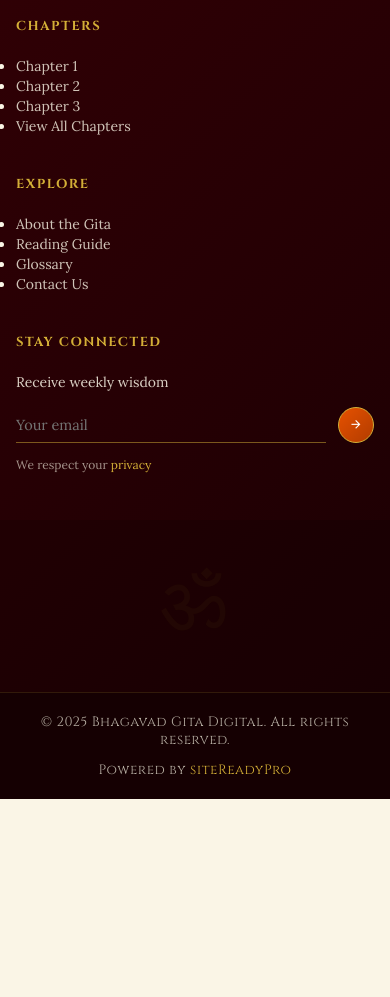
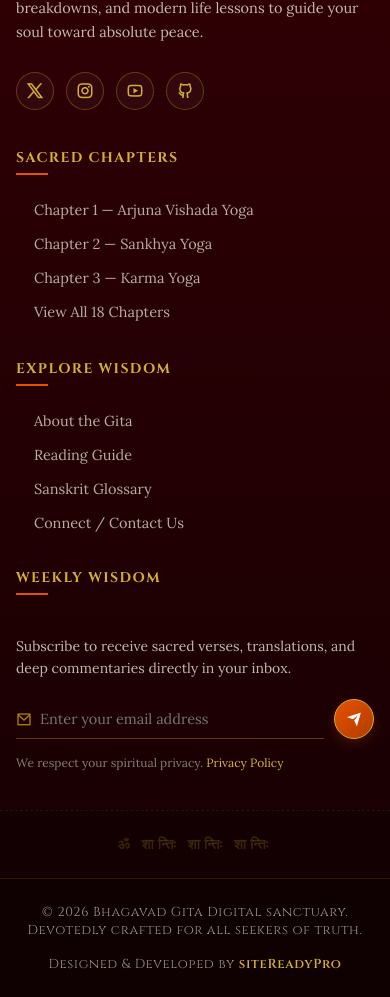
Before and after one commit to grchetan/bhagwat-gita, a React (Vite) app: page / in a window 390 px wide. Shown: the part 3099-4096 px from the top of the page. Before the commit the page ends 3898 px from the top, so only its background shows below. Built offline with nearby package versions, Linux system fonts and the light colour scheme; a web font is replaced by a local one.

Commit message:
feat: design highly premium, responsive footer with dynamic year support

```diff
--- a/src/components/layout/Footer.tsx
+++ b/src/components/layout/Footer.tsx
@@ -2,100 +2,146 @@ import { Link } from "react-router-dom";
 import "../../styles/footer.css";
 
 const Footer = () => {
+  const currentYear = new Date().getFullYear();
+
   const quickLinks = [
-    { name: "Chapter 1", path: "/chapter/1" },
-    { name: "Chapter 2", path: "/chapter/2" },
-    { name: "Chapter 3", path: "/chapter/3" },
-    { name: "View All Chapters", path: "/chapters" },
+    { name: "Chapter 1 — Arjuna Vishada Yoga", path: "/chapter/1" },
+    { name: "Chapter 2 — Sankhya Yoga", path: "/chapter/2" },
+    { name: "Chapter 3 — Karma Yoga", path: "/chapter/3" },
+    { name: "View All 18 Chapters", path: "/chapters" },
   ];
 
   const resources = [
     { name: "About the Gita", path: "/about" },
     { name: "Reading Guide", path: "/guide" },
-    { name: "Glossary", path: "/glossary" },
-    { name: "Contact Us", path: "/contact" },
+    { name: "Sanskrit Glossary", path: "/glossary" },
+    { name: "Connect / Contact Us", path: "/contact" },
+  ];
+
+  const socialLinks = [
+    { icon: "ri-twitter-x-line", url: "https://twitter.com", label: "Twitter" },
+    { icon: "ri-instagram-line", url: "https://instagram.com", label: "Instagram" },
+    { icon: "ri-youtube-line", url: "https://youtube.com", label: "YouTube" },
+    { icon: "ri-github-line", url: "https://github.com/grchetan/bhagwat-gita", label: "GitHub" },
   ];
 
   return (
     <footer className="footer">
+      {/* Sacred Top Accent Border */}
+      <div className="footer-top-accent"></div>
+
       {/* Main Content */}
       <div className="footer-container">
         <div className="footer-grid">
-          {/* Brand */}
+          {/* Brand & Mission Column */}
           <div className="footer-brand">
             <div className="brand-header">
               <img
                 src="https://public.readdy.ai/ai/img_res/e8eb0435-7826-446b-80f5-0fa0e2da0efa.png"
                 alt="Bhagavad Gita Logo"
+                className="footer-logo"
               />
               <span>Bhagavad Gita</span>
             </div>
-            <p>
-              A digital sanctuary for exploring the timeless wisdom of the Gita.
-              Discover profound teachings that guide the soul toward
-              enlightenment.
+            <p className="brand-description">
+              A digital sanctuary dedicated to preserving and exploring the eternal wisdom of the Gita.
+              Discover profound Sanskrit shlokas, word-by-word breakdowns, and modern life lessons
+              to guide your soul toward absolute peace.
             </p>
+            {/* Social Links */}
+            <div className="social-links-container">
+              {socialLinks.map((social) => (
+                <a
+                  key={social.label}
+                  href={social.url}
+                  target="_blank"
+                  rel="noopener noreferrer"
+                  className="social-icon-btn"
+                  aria-label={social.label}
+                >
+                  <i className={social.icon}></i>
+                </a>
+              ))}
+            </div>
           </div>
 
-          {/* Chapters */}
-          <div>
-            <h3 className="footer-title">Chapters</h3>
-            <ul>
+          {/* Chapters Quick Links */}
+          <div className="footer-column">
+            <h3 className="footer-title">Sacred Chapters</h3>
+            <ul className="footer-links-list">
               {quickLinks.map((link) => (
-                <li key={link.name}>
+                <li key={link.name} className="footer-link-item">
                   <Link to={link.path} className="footer-link">
-                    {link.name}
-                    <i className="ri-arrow-right-line"></i>
+                    <i className="ri-arrow-right-s-line link-chevron"></i>
+                    <span>{link.name}</span>
                   </Link>
                 </li>
               ))}
             </ul>
           </div>
 
-          {/* Resources */}
-          <div>
-            <h3 className="footer-title">Explore</h3>
-            <ul>
+          {/* Resources & Info Column */}
+          <div className="footer-column">
+            <h3 className="footer-title">Explore Wisdom</h3>
+            <ul className="footer-links-list">
               {resources.map((link) => (
-                <li key={link.name}>
+                <li key={link.name} className="footer-link-item">
                   <Link to={link.path} className="footer-link">
-                    {link.name}
-                    <i className="ri-arrow-right-line"></i>
+                    <i className="ri-arrow-right-s-line link-chevron"></i>
+                    <span>{link.name}</span>
                   </Link>
                 </li>
               ))}
             </ul>
           </div>
 
-          {/* Newsletter */}
-          <div>
-            <h3 className="footer-title">Stay Connected</h3>
-            <p className="footer-text">Receive weekly wisdom</p>
-            <div className="newsletter">
-              <input type="email" placeholder="Your email" />
-              <button>
-                <i className="ri-arrow-right-line"></i>
+          {/* Newsletter Column */}
+          <div className="footer-column newsletter-column">
+            <h3 className="footer-title">Weekly Wisdom</h3>
+            <p className="newsletter-text">
+              Subscribe to receive sacred verses, translations, and deep commentaries directly in your inbox.
+            </p>
+            <form onSubmit={(e) => e.preventDefault()} className="footer-newsletter-form">
+              <div className="newsletter-input-wrapper">
+                <i className="ri-mail-line newsletter-mail-icon"></i>
+                <input
+                  type="email"
+                  placeholder="Enter your email address"
+                  className="newsletter-input"
+                  required
+                />
+              </div>
+              <button type="submit" className="newsletter-submit-btn" aria-label="Subscribe">
+                <i className="ri-send-plane-fill"></i>
               </button>
-            </div>
-            <p className="privacy">
-              We respect your <Link to="/privacy">privacy</Link>
+            </form>
+            <p className="privacy-note">
+              We respect your spiritual privacy. <Link to="/privacy" className="privacy-link">Privacy Policy</Link>
             </p>
           </div>
         </div>
       </div>
 
-      {/* Om Section */}
-      <div className="om-section">ॐ</div>
+      {/* Decorative Om Watermark Section */}
+      <div className="om-watermark-container">
+        <span className="om-watermark-text">ॐ शान्तिः शान्तिः शान्तिः</span>
+      </div>
 
-      {/* Bottom */}
+      {/* Bottom Footer copyright info */}
       <div className="footer-bottom">
-        <p>© 2025 Bhagavad Gita Digital. All rights reserved.</p>
-        <span>
-          Powered by{" "}
-          <a href="https://grchetan.github.io/sitereadypro/" target="_blank">
-            siteReadyPro
-          </a>
-        </span>
+        <div className="footer-bottom-container">
+          <p className="copyright-text">
+            © {currentYear} Bhagavad Gita Digital sanctuary. Devotedly crafted for all seekers of truth.
+          </p>
+          <div className="footer-credit">
+            <span>
+              Designed & Developed by{" "}
+              <a href="https://grchetan.github.io/sitereadypro/" target="_blank" rel="noopener noreferrer" className="credit-link">
+                siteReadyPro
+              </a>
+            </span>
+          </div>
+        </div>
       </div>
     </footer>
   );
--- a/src/styles/footer.css
+++ b/src/styles/footer.css
@@ -1,137 +1,246 @@
-@import './variables.css';
-
-/* =====================================================
-   FOOTER STYLE — Sacred Temple Gold & Royal Maroon Theme
-   ===================================================== */
+/* ==========================================================================
+   FOOTER STYLING — Premium Royal Maroon & Sacred Gold Theme
+   ========================================================================== */
 
 .footer {
-  background: linear-gradient(135deg, var(--color-maroon-dark) 0%, #1a0003 100%);
+  background: linear-gradient(180deg, var(--color-maroon-dark) 0%, #150002 100%);
   color: var(--color-gold-light);
   font-family: var(--font-english);
-  border-top: 4px solid var(--color-gold); /* Golden line on top */
   position: relative;
   overflow: hidden;
+}
+
+/* Sacred Top Accent Border */
+.footer-top-accent {
+  height: 5px;
+  background: linear-gradient(90deg, var(--color-saffron), var(--color-gold), var(--color-maroon));
+  width: 100%;
+}
+
+/* Background glows for premium look */
+.footer::before {
+  content: "";
+  position: absolute;
+  top: 0;
+  left: 10%;
+  width: 30vw;
+  height: 30vw;
+  background: radial-gradient(circle, rgba(230, 81, 0, 0.04) 0%, transparent 70%);
+  z-index: 0;
+  pointer-events: none;
 }
 
 .footer-container {
   max-width: 1200px;
   margin: auto;
-  padding: 64px 24px;
+  padding: 80px 24px 60px 24px;
+  position: relative;
+  z-index: 1;
 }
 
+/* Grid System */
 .footer-grid {
   display: grid;
-  grid-template-columns: repeat(auto-fit, minmax(220px, 1fr));
-  gap: 40px;
+  grid-template-columns: 1.2fr 0.9fr 0.9fr 1fr;
+  gap: 48px;
 }
 
-/* Brand */
-.footer-brand p {
-  font-size: 14.5px;
-  color: rgba(250, 245, 230, 0.85);
-  line-height: 1.7;
+/* Brand Column */
+.footer-brand {
+  display: flex;
+  flex-direction: column;
+  gap: 20px;
+  text-align: left;
 }
 
 .brand-header {
   display: flex;
   align-items: center;
   gap: 12px;
-  margin-bottom: 16px;
 }
 
-.brand-header img {
-  width: 40px;
-  height: 40px;
+.footer-logo {
+  width: 44px;
+  height: 44px;
   object-fit: contain;
+  filter: drop-shadow(0 2px 8px rgba(212, 175, 55, 0.2));
 }
 
 .brand-header span {
   font-family: var(--font-ui);
-  font-size: 22px;
+  font-size: 24px;
   font-weight: 700;
   color: #ffffff;
-  letter-spacing: 1px;
+  letter-spacing: 0.05em;
+  text-shadow: 0 2px 4px rgba(0, 0, 0, 0.2);
 }
 
-/* Titles */
+.brand-description {
+  font-family: var(--font-english);
+  font-size: 14.5px;
+  color: rgba(250, 245, 230, 0.75);
+  line-height: 1.65;
+  margin: 0;
+}
+
+/* --- Social Icons --- */
+.social-links-container {
+  display: flex;
+  gap: 12px;
+  margin-top: 8px;
+}
+
+.social-icon-btn {
+  width: 38px;
+  height: 38px;
+  border-radius: 50%;
+  border: 1px solid rgba(212, 175, 55, 0.3);
+  background: rgba(255, 255, 255, 0.03);
+  color: var(--color-gold);
+  display: flex;
+  align-items: center;
+  justify-content: center;
+  font-size: 18px;
+  text-decoration: none;
+  transition: all 0.3s cubic-bezier(0.4, 0, 0.2, 1);
+}
+
+.social-icon-btn:hover {
+  background: var(--color-gold);
+  color: var(--color-maroon-dark);
+  border-color: var(--color-gold);
+  transform: translateY(-3px);
+  box-shadow: 0 4px 12px rgba(212, 175, 55, 0.25);
+}
+
+/* Column Header Titles */
 .footer-title {
   font-family: var(--font-ui);
-  font-size: 13px;
+  font-size: 14px;
   text-transform: uppercase;
-  letter-spacing: 1.5px;
+  letter-spacing: 0.1em;
   color: var(--color-gold);
-  margin-bottom: 20px;
+  margin-bottom: 24px;
   font-weight: 700;
+  position: relative;
+  display: inline-block;
+  padding-bottom: 8px;
+  text-align: left;
 }
 
-/* Links */
-.footer-links {
+.footer-title::after {
+  content: "";
+  position: absolute;
+  bottom: 0;
+  left: 0;
+  width: 32px;
+  height: 1.5px;
+  background: var(--color-saffron);
+}
+
+/* Links List */
+.footer-links-list {
+  list-style: none;
+  padding: 0;
+  margin: 0;
   display: flex;
   flex-direction: column;
-  gap: 12px;
+  gap: 14px;
+  text-align: left;
+}
+
+.footer-link-item {
+  margin: 0;
+  padding: 0;
 }
 
 .footer-link {
   display: inline-flex;
   align-items: center;
-  gap: 8px;
-  font-size: 14px;
-  color: rgba(250, 245, 230, 0.8);
+  gap: 6px;
+  font-family: var(--font-english);
+  font-size: 14.5px;
+  color: rgba(250, 245, 230, 0.7);
   text-decoration: none;
   transition: all 0.25s ease;
 }
 
-.footer-link i {
+.link-chevron {
+  font-size: 16px;
+  color: var(--color-saffron);
   opacity: 0;
-  transform: translateX(-4px);
-  transition: all 0.25s cubic-bezier(0.16, 1, 0.3, 1);
-  color: var(--color-gold);
+  transform: translateX(-6px);
+  transition: all 0.25s cubic-bezier(0.4, 0, 0.2, 1);
+  margin-right: -4px;
 }
 
 .footer-link:hover {
   color: #ffffff;
-  transform: translateX(2px);
+  transform: translateX(4px);
 }
 
-.footer-link:hover i {
+.footer-link:hover .link-chevron {
   opacity: 1;
   transform: translateX(0);
 }
 
-/* Newsletter Input field */
-.footer-text {
-  font-size: 14px;
-  color: rgba(250, 245, 230, 0.85);
-  margin-bottom: 14px;
-  line-height: 1.6;
+/* --- Newsletter Section --- */
+.newsletter-column {
+  display: flex;
+  flex-direction: column;
+  gap: 16px;
+  text-align: left;
 }
 
-.newsletter {
+.newsletter-text {
+  font-family: var(--font-english);
+  font-size: 14px;
+  color: rgba(250, 245, 230, 0.75);
+  line-height: 1.6;
+  margin: 0;
+}
+
+.footer-newsletter-form {
   display: flex;
   align-items: center;
+  gap: 10px;
+  margin-top: 4px;
 }
 
-.newsletter input {
+.newsletter-input-wrapper {
+  position: relative;
   flex: 1;
+}
+
+.newsletter-mail-icon {
+  position: absolute;
+  left: 0;
+  top: 50%;
+  transform: translateY(-50%);
+  color: var(--color-gold-dark);
+  font-size: 16px;
+}
+
+.newsletter-input {
+  width: 100%;
   background: transparent;
   border: none;
-  border-bottom: 1.5px solid rgba(212, 175, 55, 0.5);
+  border-bottom: 1.5px solid rgba(212, 175, 55, 0.35);
   color: #ffffff;
-  padding: 8px 0;
-  outline: none;
+  padding: 10px 10px 10px 24px;
   font-family: var(--font-english);
   font-size: 14.5px;
-  transition: all 0.2s ease;
+  outline: none;
+  transition: all 0.3s ease;
 }
 
-.newsletter input:focus {
+.newsletter-input:focus {
   border-bottom-color: var(--color-saffron);
 }
 
-.newsletter button {
-  margin-left: 12px;
-  width: 36px;
-  height: 36px;
+.newsletter-submit-btn {
+  width: 40px;
+  height: 40px;
   border-radius: 50%;
   background: linear-gradient(135deg, var(--color-saffron), var(--color-saffron-dark));
   border: 1px solid var(--color-gold);
@@ -139,78 +248,126 @@
   display: flex;
   align-items: center;
   justify-content: center;
+  font-size: 16px;
   cursor: pointer;
-  transition: all 0.3s cubic-bezier(0.16, 1, 0.3, 1);
+  box-shadow: 0 4px 12px rgba(230, 81, 0, 0.2);
+  transition: all 0.3s cubic-bezier(0.4, 0, 0.2, 1);
+  flex-shrink: 0;
 }
 
-.newsletter button:hover {
-  transform: scale(1.08);
-  box-shadow: 0 4px 15px rgba(230, 81, 0, 0.3);
+.newsletter-submit-btn:hover {
+  transform: scale(1.08) translateY(-1px);
+  box-shadow: 0 6px 16px rgba(230, 81, 0, 0.35);
 }
 
-.privacy {
+.privacy-note {
   font-size: 12px;
-  color: rgba(250, 245, 230, 0.6);
-  margin-top: 14px;
+  color: rgba(250, 245, 230, 0.5);
+  margin: 0;
 }
 
-.privacy a {
+.privacy-link {
   color: var(--color-gold);
   text-decoration: none;
   transition: color 0.2s ease;
 }
 
-.privacy a:hover {
+.privacy-link:hover {
   color: #ffffff;
   text-decoration: underline;
 }
 
-/* Grand sacred Om watermark section */
-.om-section {
-  background: rgba(0, 0, 0, 0.15);
-  text-align: center;
-  font-size: 80px;
-  color: rgba(212, 175, 55, 0.04);
-  padding: 32px 0;
-  font-family: var(--font-ui);
-  letter-spacing: 4px;
+/* --- OM WATERMARK --- */
+.om-watermark-container {
+  background: rgba(0, 0, 0, 0.25);
+  border-top: 1px dashed rgba(212, 175, 55, 0.1);
+  padding: 24px 0;
+  display: flex;
+  justify-content: center;
   user-select: none;
 }
 
-/* Bottom Copyright Bar */
+.om-watermark-text {
+  font-family: var(--font-ui);
+  font-size: 16px;
+  letter-spacing: 0.4em;
+  font-weight: 600;
+  color: rgba(212, 175, 55, 0.2);
+  text-transform: uppercase;
+}
+
+/* --- COPYRIGHT BOTTOM BAR --- */
 .footer-bottom {
-  background: #150002;
+  background: #0f0001;
   border-top: 1px solid rgba(212, 175, 55, 0.15);
-  padding: 20px 24px;
+  padding: 24px 0;
+}
+
+.footer-bottom-container {
+  max-width: 1200px;
+  margin: auto;
+  padding: 0 24px;
   display: flex;
-  flex-wrap: wrap;
   justify-content: space-between;
   align-items: center;
-  font-size: 13.5px;
-  color: rgba(250, 245, 230, 0.7);
+  flex-wrap: wrap;
+  gap: 16px;
   font-family: var(--font-ui);
-  letter-spacing: 0.5px;
-  gap: 12px;
+  font-size: 13px;
+  letter-spacing: 0.05em;
+  color: rgba(250, 245, 230, 0.6);
 }
 
-.footer-bottom a {
+.copyright-text {
+  margin: 0;
+}
+
+.footer-credit {
+  display: flex;
+  align-items: center;
+}
+
+.credit-link {
   color: var(--color-gold);
   text-decoration: none;
-  transition: color 0.2s ease;
+  font-weight: 600;
+  transition: all 0.25s ease;
 }
 
-.footer-bottom a:hover {
+.credit-link:hover {
   color: #ffffff;
+  text-shadow: 0 0 8px rgba(255, 255, 255, 0.4);
 }
 
-@media (max-width: 768px) {
+/* ==========================================================================
+   RESPONSIVE DESIGN (MEDIA QUERIES)
+   ========================================================================== */
+
+@media (max-width: 1024px) {
+  .footer-grid {
+    grid-template-columns: repeat(2, 1fr);
+    gap: 40px;
+  }
+}
+
+@media (max-width: 640px) {
   .footer-container {
-    padding: 48px 16px;
+    padding: 60px 16px 40px 16px;
   }
 
-  .footer-bottom {
+  .footer-grid {
+    grid-template-columns: 1fr;
+    gap: 36px;
+  }
+
+  .footer-bottom-container {
     flex-direction: column;
     text-align: center;
-    padding: 20px 16px;
+    padding: 0 16px;
+  }
+
+  .om-watermark-text {
+    font-size: 14px;
+    letter-spacing: 0.3em;
   }
 }
```
